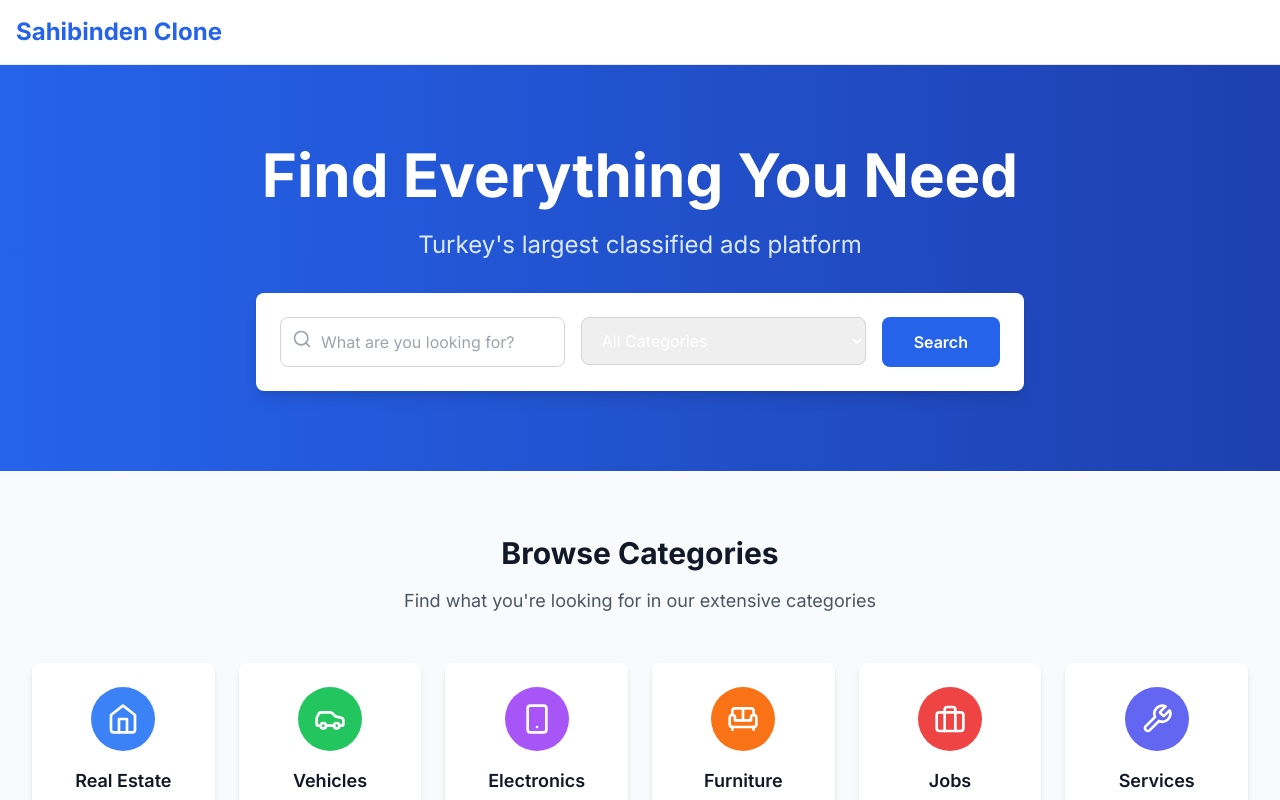
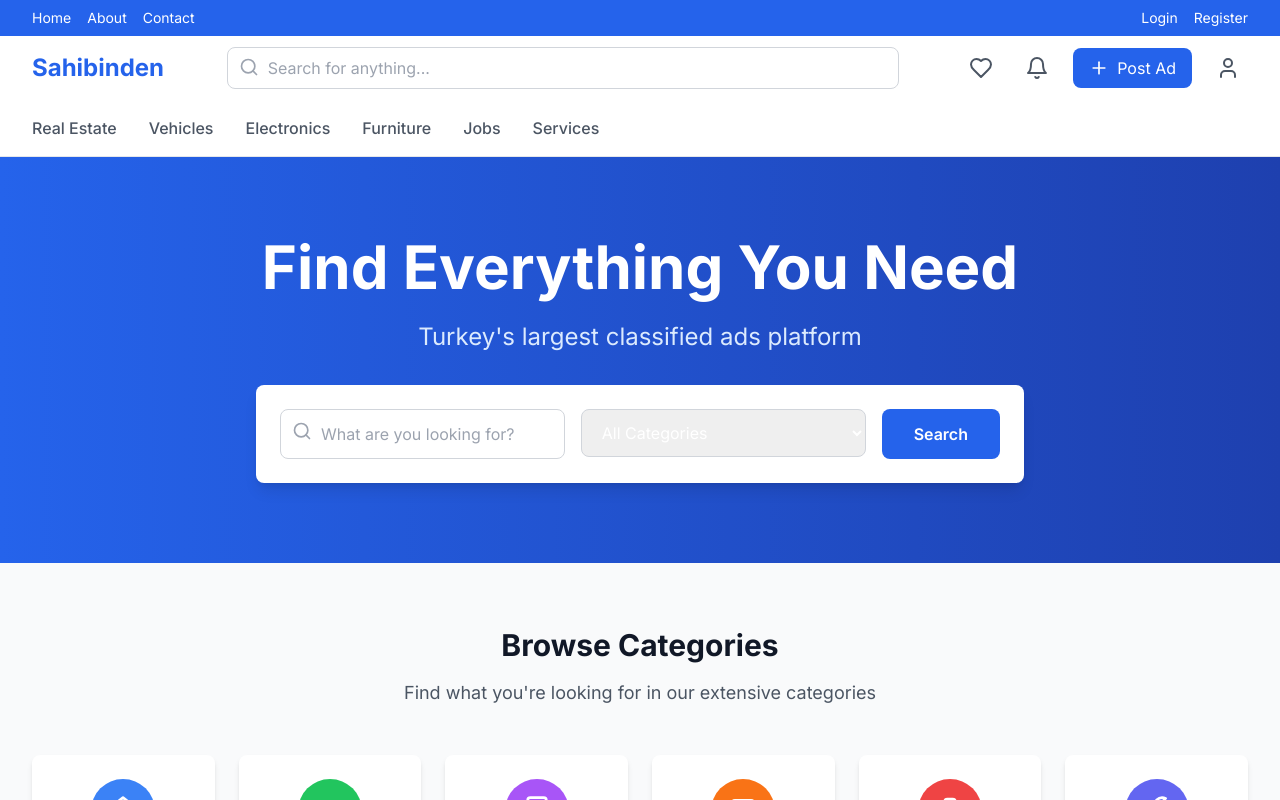
Before and after one commit to SoyluAlaattin/sahibinden-clone, a Next.js app: page / in a window 1280 px wide. Shown: the top 800 px of the page. Built offline with nearby package versions, Linux system fonts and the light colour scheme.

Commit message:
Fix: resolved search

```diff
--- a/app/page.tsx
+++ b/app/page.tsx
@@ -1,3 +1,6 @@
+'use client'
+
+import Header from '@/components/Header'
 import Footer from '@/components/Footer'
 import AdCard from '@/components/AdCard'
 import {
@@ -10,6 +13,8 @@
   Search,
   Filter
 } from 'lucide-react'
+import { useState } from 'react'
+import { useRouter } from 'next/navigation'
 
 // Mock data
 const categories = [
@@ -112,14 +117,27 @@
 }
 
 export default function Home() {
+  const router = useRouter()
+  const [searchQuery, setSearchQuery] = useState('')
+  const [selectedCategory, setSelectedCategory] = useState('All Categories')
+
+  const handleSearch = (e: React.FormEvent) => {
+    e.preventDefault()
+    const params = new URLSearchParams()
+    if (searchQuery.trim()) {
+      params.set('q', searchQuery.trim())
+    }
+    if (selectedCategory && selectedCategory !== 'All Categories') {
+      params.set('category', selectedCategory)
+    }
+
+    const searchUrl = `/search?${params.toString()}`
+    router.push(searchUrl)
+  }
+
   return (
     <div className="min-h-screen bg-gray-50">
-      {/* Simple header for testing */}
-      <header className="bg-white shadow-sm border-b p-4">
-        <div className="max-w-7xl mx-auto">
-          <h1 className="text-2xl font-bold text-blue-600">Sahibinden Clone</h1>
-        </div>
-      </header>
+      <Header />
 
       {/* Hero Section */}
       <section className="bg-gradient-to-r from-blue-600 to-blue-800 text-white py-20">
@@ -134,7 +152,7 @@
 
             {/* Search Section */}
             <div className="max-w-3xl mx-auto">
-              <div className="bg-white rounded-lg p-6 shadow-lg">
+              <form onSubmit={handleSearch} className="bg-white rounded-lg p-6 shadow-lg">
                 <div className="flex flex-col md:flex-row gap-4">
                   <div className="flex-1">
                     <div className="relative">
@@ -142,12 +160,18 @@
                       <input
                         type="text"
                         placeholder="What are you looking for?"
+                        value={searchQuery}
+                        onChange={(e) => setSearchQuery(e.target.value)}
                         className="w-full pl-10 pr-4 py-3 border border-gray-300 rounded-lg focus:ring-2 focus:ring-blue-500 focus:border-transparent"
                       />
                     </div>
                   </div>
                   <div className="flex-1">
-                    <select className="w-full px-4 py-3 border border-gray-300 rounded-lg focus:ring-2 focus:ring-blue-500 focus:border-transparent">
+                    <select
+                      value={selectedCategory}
+                      onChange={(e) => setSelectedCategory(e.target.value)}
+                      className="w-full px-4 py-3 border border-gray-300 rounded-lg focus:ring-2 focus:ring-blue-500 focus:border-transparent"
+                    >
                       <option>All Categories</option>
                       <option>Real Estate</option>
                       <option>Vehicles</option>
@@ -157,11 +181,14 @@
                       <option>Services</option>
                     </select>
                   </div>
-                  <button className="bg-blue-600 text-white px-8 py-3 rounded-lg hover:bg-blue-700 font-semibold">
+                  <button
+                    type="submit"
+                    className="bg-blue-600 text-white px-8 py-3 rounded-lg hover:bg-blue-700 font-semibold"
+                  >
                     Search
                   </button>
                 </div>
-              </div>
+              </form>
             </div>
           </div>
         </div>
--- /dev/null
+++ b/app/search/page.tsx
@@ -0,0 +1,227 @@
+import Header from '@/components/Header'
+import Footer from '@/components/Footer'
+import AdCard from '@/components/AdCard'
+import { Filter, Grid, List, Search } from 'lucide-react'
+
+interface SearchPageProps {
+  searchParams: {
+    q?: string
+    category?: string
+  }
+}
+
+// Mock data - in a real app, this would come from a database
+const allAds = [
+  {
+    id: '1',
+    title: 'Modern 3-Bedroom Apartment in Istanbul',
+    price: '₺2,500,000',
+    location: 'Istanbul, Turkey',
+    image: 'https://images.unsplash.com/photo-1560448204-e02f11c3d0e2?w=400&h=300&fit=crop',
+    category: 'Real Estate',
+    postedDate: '2 hours ago',
+  },
+  {
+    id: '2',
+    title: '2020 BMW 3 Series - Excellent Condition',
+    price: '₺850,000',
+    location: 'Ankara, Turkey',
+    image: 'https://images.unsplash.com/photo-1555215695-3004980ad54e?w=400&h=300&fit=crop',
+    category: 'Vehicles',
+    postedDate: '1 day ago',
+  },
+  {
+    id: '3',
+    title: 'iPhone 15 Pro Max - 256GB',
+    price: '₺45,000',
+    location: 'Izmir, Turkey',
+    image: 'https://images.unsplash.com/photo-1592750475338-74b7b21085ab?w=400&h=300&fit=crop',
+    category: 'Electronics',
+    postedDate: '3 hours ago',
+  },
+  {
+    id: '4',
+    title: 'Leather Sofa Set - Living Room Furniture',
+    price: '₺12,000',
+    location: 'Bursa, Turkey',
+    image: 'https://images.unsplash.com/photo-1555041469-a586c61ea9bc?w=400&h=300&fit=crop',
+    category: 'Furniture',
+    postedDate: '5 hours ago',
+  },
+  {
+    id: '5',
+    title: 'Senior Software Developer Position',
+    price: '₺25,000/month',
+    location: 'Istanbul, Turkey',
+    image: 'https://images.unsplash.com/photo-1522202176988-66273c2fd55f?w=400&h=300&fit=crop',
+    category: 'Jobs',
+    postedDate: '1 day ago',
+  },
+  {
+    id: '6',
+    title: 'Professional Cleaning Services',
+    price: '₺200/hour',
+    location: 'Antalya, Turkey',
+    image: 'https://images.unsplash.com/photo-1581578731548-c64695cc6952?w=400&h=300&fit=crop',
+    category: 'Services',
+    postedDate: '4 hours ago',
+  },
+  {
+    id: '7',
+    title: 'Luxury Villa with Sea View',
+    price: '₺5,200,000',
+    location: 'Antalya, Turkey',
+    image: 'https://images.unsplash.com/photo-1613490493576-7fde63acd811?w=400&h=300&fit=crop',
+    category: 'Real Estate',
+    postedDate: '1 day ago',
+  },
+  {
+    id: '8',
+    title: '2018 Mercedes C-Class',
+    price: '₺720,000',
+    location: 'Istanbul, Turkey',
+    image: 'https://images.unsplash.com/photo-1618843479313-40f8afb4b4d8?w=400&h=300&fit=crop',
+    category: 'Vehicles',
+    postedDate: '2 days ago',
+  },
+  {
+    id: '9',
+    title: 'MacBook Pro M2 - 14 inch',
+    price: '₺65,000',
+    location: 'Istanbul, Turkey',
+    image: 'https://images.unsplash.com/photo-1517336714731-489689fd1ca8?w=400&h=300&fit=crop',
+    category: 'Electronics',
+    postedDate: '1 day ago',
+  },
+  {
+    id: '10',
+    title: 'Office Space in Business District',
+    price: '₺1,800,000',
+    location: 'Ankara, Turkey',
+    image: 'https://images.unsplash.com/photo-1497366216548-37526070297c?w=400&h=300&fit=crop',
+    category: 'Real Estate',
+    postedDate: '3 hours ago',
+  },
+]
+
+export default function SearchPage({ searchParams }: SearchPageProps) {
+  const query = searchParams.q || ''
+  const category = searchParams.category || ''
+
+  // Filter ads based on search query and category
+  const filteredAds = allAds.filter(ad => {
+    const matchesQuery = query === '' ||
+      ad.title.toLowerCase().includes(query.toLowerCase()) ||
+      ad.location.toLowerCase().includes(query.toLowerCase()) ||
+      ad.category.toLowerCase().includes(query.toLowerCase())
+
+    const matchesCategory = category === '' || category === 'All Categories' ||
+      ad.category === category
+
+    return matchesQuery && matchesCategory
+  })
+
+  return (
+    <div className="min-h-screen bg-gray-50">
+      <Header />
+
+      <main className="max-w-7xl mx-auto px-4 sm:px-6 lg:px-8 py-8">
+        {/* Search Header */}
+        <div className="mb-8">
+          <h1 className="text-3xl font-bold text-gray-900 mb-2">
+            Search Results
+          </h1>
+          {query && (
+            <p className="text-gray-600">
+              Showing results for "{query}" {category && category !== 'All Categories' ? `in ${category}` : ''}
+            </p>
+          )}
+          <p className="text-gray-500 text-sm mt-2">
+            {filteredAds.length} ads found
+          </p>
+        </div>
+
+        {/* Search Filters */}
+        <div className="bg-white rounded-lg shadow-sm p-4 mb-6">
+          <div className="flex flex-col md:flex-row justify-between items-center space-y-4 md:space-y-0">
+            <div className="flex items-center space-x-4">
+              <button className="flex items-center space-x-2 text-gray-600 hover:text-blue-600">
+                <Filter className="h-5 w-5" />
+                <span>Filters</span>
+              </button>
+              <div className="flex items-center space-x-2">
+                <span className="text-gray-600">Sort by:</span>
+                <select className="border border-gray-300 rounded px-3 py-1 text-sm">
+                  <option>Latest</option>
+                  <option>Price: Low to High</option>
+                  <option>Price: High to Low</option>
+                  <option>Most Popular</option>
+                </select>
+              </div>
+            </div>
+
+            <div className="flex items-center space-x-2">
+              <span className="text-gray-600 text-sm">{filteredAds.length} ads found</span>
+              <div className="flex border border-gray-300 rounded">
+                <button className="p-2 text-blue-600 bg-blue-50">
+                  <Grid className="h-4 w-4" />
+                </button>
+                <button className="p-2 text-gray-400 hover:text-blue-600">
+                  <List className="h-4 w-4" />
+                </button>
+              </div>
+            </div>
+          </div>
+        </div>
+
+        {/* Search Results */}
+        {filteredAds.length > 0 ? (
+          <div className="grid grid-cols-1 md:grid-cols-2 lg:grid-cols-3 gap-6">
+            {filteredAds.map((ad) => (
+              <AdCard
+                key={ad.id}
+                id={ad.id}
+                title={ad.title}
+                price={ad.price}
+                location={ad.location}
+                image={ad.image}
+                category={ad.category}
+                postedDate={ad.postedDate}
+              />
+            ))}
+          </div>
+        ) : (
+          <div className="text-center py-12">
+            <Search className="h-16 w-16 text-gray-400 mx-auto mb-4" />
+            <h3 className="text-lg font-semibold text-gray-900 mb-2">No results found</h3>
+            <p className="text-gray-600 mb-4">
+              Try adjusting your search terms or browse our categories
+            </p>
+            <div className="flex flex-wrap justify-center gap-2">
+              {['Real Estate', 'Vehicles', 'Electronics', 'Furniture', 'Jobs', 'Services'].map((cat) => (
+                <a
+                  key={cat}
+                  href={`/category/${cat.toLowerCase().replace(' ', '-')}`}
+                  className="bg-blue-600 text-white px-4 py-2 rounded-lg hover:bg-blue-700 text-sm"
+                >
+                  {cat}
+                </a>
+              ))}
+            </div>
+          </div>
+        )}
+
+        {/* Load More */}
+        {filteredAds.length > 0 && (
+          <div className="text-center mt-12">
+            <button className="bg-blue-600 text-white px-8 py-3 rounded-lg hover:bg-blue-700 font-semibold">
+              Load More Ads
+            </button>
+          </div>
+        )}
+      </main>
+
+      <Footer />
+    </div>
+  )
+}
--- a/components/Header.tsx
+++ b/components/Header.tsx
@@ -3,9 +3,12 @@
 import { useState } from 'react'
 import { Search, Menu, User, Heart, Plus, Bell } from 'lucide-react'
 import Link from 'next/link'
+import { useRouter } from 'next/navigation'
 
 export default function Header() {
   const [isMenuOpen, setIsMenuOpen] = useState(false)
+  const [searchQuery, setSearchQuery] = useState('')
+  const router = useRouter()
 
   const categories = [
     { name: 'Real Estate', href: '/category/real-estate' },
@@ -15,6 +18,14 @@
     { name: 'Jobs', href: '/category/jobs' },
     { name: 'Services', href: '/category/services' },
   ]
+
+  const handleSearch = (e: React.FormEvent) => {
+    e.preventDefault()
+    if (searchQuery.trim()) {
+      const searchUrl = `/search?q=${encodeURIComponent(searchQuery.trim())}`
+      router.push(searchUrl)
+    }
+  }
 
   return (
     <header className="bg-white shadow-sm border-b">
@@ -45,14 +56,18 @@
 
           {/* Search bar */}
           <div className="flex-1 max-w-2xl mx-8">
-            <div className="relative">
+            <form onSubmit={handleSearch} className="relative">
               <input
                 type="text"
                 placeholder="Search for anything..."
+                value={searchQuery}
+                onChange={(e) => setSearchQuery(e.target.value)}
                 className="w-full pl-10 pr-4 py-2 border border-gray-300 rounded-lg focus:ring-2 focus:ring-blue-500 focus:border-transparent"
               />
-              <Search className="absolute left-3 top-2.5 h-5 w-5 text-gray-400" />
-            </div>
+              <button type="submit" className="absolute left-3 top-2.5">
+                <Search className="h-5 w-5 text-gray-400" />
+              </button>
+            </form>
           </div>
 
           {/* User actions */}
```
